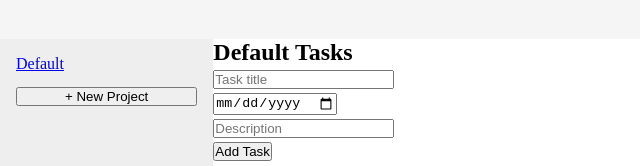
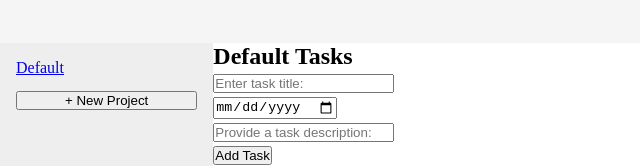
Before and after one commit to kwamebuah/todo, a website built with webpack: page src/template.html in a window 1280 px wide. Both pictures are taken after typing "Sample", "2020-01-15", "Sample" into the empty fields and a click on the button "Add Task". Shown: the part 272-438 px from the top of the page, 0-640 px from the left. Built offline with nearby package versions, Linux system fonts and the light colour scheme.

Commit message:
Create dynamic form for getting task input fields
Use the tasktemplate in the UI to dynamically create form fields for
task fields.
Allow changes in Task attributes and tasktemplate to be automatically
reflected in the UI.

```diff
--- a/src/index.js
+++ b/src/index.js
@@ -17,6 +17,7 @@ const addTaskBtn = document.getElementById('addTaskBtn');
 // Initial render
 renderProjectList();
 renderTaskList(currentProject);
+renderTaskForm();
 
 newProjectBtn.addEventListener('click', () => {
     const name = prompt('Enter new project name:');
@@ -28,23 +29,43 @@ newProjectBtn.addEventListener('click', () => {
     renderTaskList(currentProject);
 });
 
+function renderTaskForm() {
+    const formContainer = document.getElementById('dynamicTaskForm');
+    formContainer.innerHTML = '';
+
+    for (const [key, config] of Object.entries(taskTemplate)) {
+        const input = document.createElement('input');
+        input.id = `task_${key}`;
+        input.placeholder = config.prompt;
+
+        if (key.toLowerCase().includes('date')) {
+            input.type = 'date';
+        }
+
+        formContainer.appendChild(input);
+    }
+}
+
 addTaskBtn.addEventListener('click', () => {
-    const taskData = {
-        title: taskTitle.value.trim(),
-        dueDate: taskDue.value,
-        description: taskDesc.value.trim()
-    };
+    const taskData = {};
 
-    if (!taskData.title) {
-        alert('Task title is required.');
-        return;
+    for (const [key, config] of Object.entries(taskTemplate)) {
+        const input = document.getElementById(`task_${key}`);
+        const value = input.value.trim();
+
+        if (config.required && !value) {
+            alert(`${config.prompt} is required.`);
+            return;
+        }
+
+        taskData[key] = value;
     }
 
     app.addTaskToProject(currentProject, taskData);
 
-    taskTitle.value = '';
-    taskDue.value = '';
-    taskDesc.value = '';
+    for (const key of Object.keys(taskTemplate)) {
+        document.getElementById(`task_${key}`).value = '';
+    }
 
     renderTaskList(currentProject);
 });
--- a/src/style.css
+++ b/src/style.css
@@ -39,10 +39,6 @@ nav button {
     width: 100%;
 }
 
-.task {
-    margin: 0.5em 0;
-}
-
 .completed {
     text-decoration: line-through;
     color: gray;
--- a/src/template.html
+++ b/src/template.html
@@ -20,9 +20,7 @@
     <main>
         <div class="task-form-container">
             <h2 class="project-title">Default Project Tasks</h2>
-            <input id="taskTitle" placeholder="Task title" />
-            <input id="taskDue" type="date" />
-            <input id="taskDesc" placeholder="Description" />
+            <div id="dynamicTaskForm"></div>
             <button id="addTaskBtn">Add Task</button>
         </div>
         <div class="task-list-container">
```
